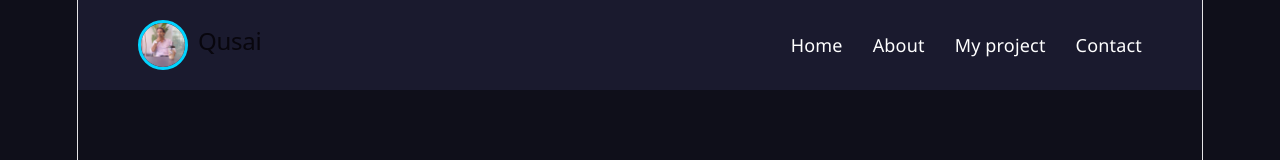
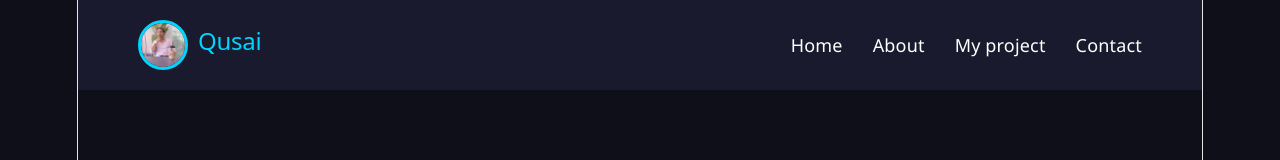
Before and after one commit to qusaianwer/qusai-protfilio, a React (Vite) app: page / in a window 1280 px wide. Shown: the top 160 px of the page. Built offline with nearby package versions, Linux system fonts and the light colour scheme.

Commit message:
color changed

```diff
--- a/src/App.css
+++ b/src/App.css
@@ -22,6 +22,10 @@ body {
     display: flex;
     align-items: center;
     gap: 10px;
+}
+
+.logo {
+    color: #00d4ff;
 }
 
 .logo-img {
```
